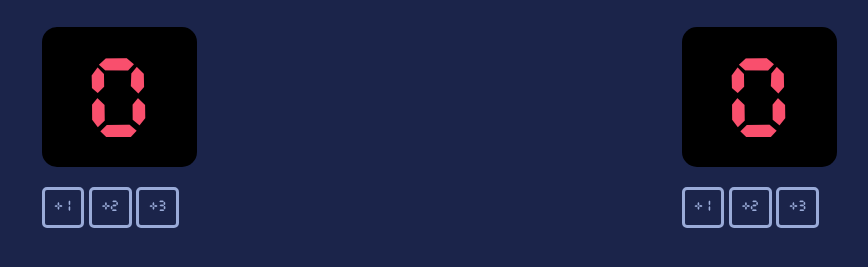
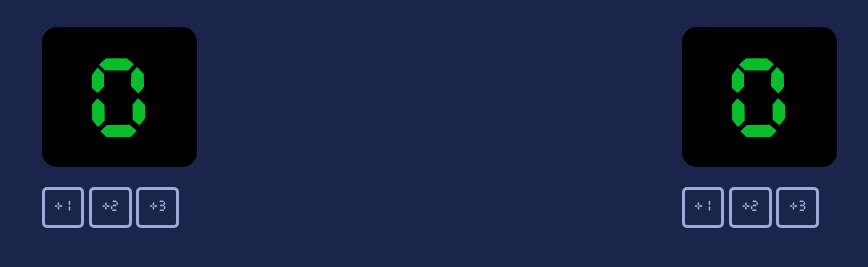
Before and after one commit to Ph0enix19/Basketball-scoreboard, a website built with Vite: page index.html in a window 1280 px wide. Shown: the part 109-376 px from the top of the page, without its empty margins (206-1074 px from the left). Built offline with nearby package versions, Linux system fonts and the light colour scheme.

Commit message:
update sb colors

```diff
--- a/index.css
+++ b/index.css
@@ -24,7 +24,7 @@ h3{
 
 .score{
     display: flex;
-    color: #F94F6D;
+    color: #0abd2b;
     background: black;
     background-size: cover;
     align-items: center;
```
